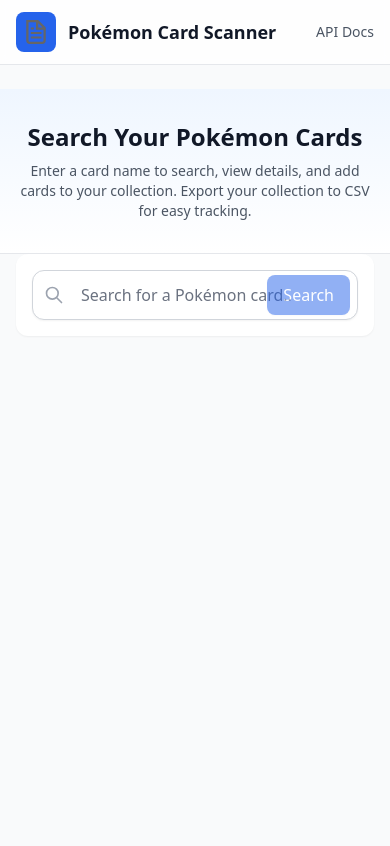
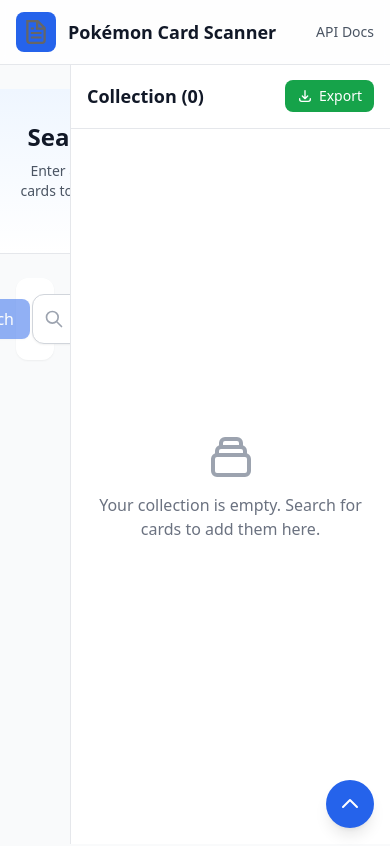
Before and after one commit to ajnieves/pokemon-card-scanner, a Next.js app: page / in a window 390 px wide. Shown: the top 846 px of the page. Built offline with nearby package versions, Linux system fonts and the light colour scheme.

Commit message:
feat: Add collection sidebar and improve layout
- Move collection to a collapsible sidebar
- Add toggle button for sidebar
- Improve mobile responsiveness
- Fix TypeScript errors
- Update layout spacing

```diff
--- a/app/components/CardScanner.tsx
+++ b/app/components/CardScanner.tsx
@@ -2,6 +2,7 @@
 
 import { useState } from 'react'
 import { LoadingSpinner } from './LoadingSpinner'
+import Collection from './Collection'
 import {
   PokemonCard,
   getCardRarityColor,
@@ -20,6 +21,7 @@ export default function CardScanner() {
   const [searchInput, setSearchInput] = useState('')
   const [selectedCard, setSelectedCard] = useState<PokemonCard | null>(null)
   const [collectedCards, setCollectedCards] = useState<CollectedCard[]>([])
+  const [showCollection, setShowCollection] = useState(true)
 
   const searchCard = async () => {
     const query = searchInput.trim()
@@ -134,7 +136,10 @@ export default function CardScanner() {
   }
 
   return (
-    <div className="w-full max-w-7xl mx-auto px-4 sm:px-6 lg:px-8 space-y-6">
+    <div className="flex h-[calc(100vh-4rem)]">
+      {/* Main Content */}
+      <div className={`flex-1 overflow-y-auto transition-all duration-300 ${showCollection ? 'mr-80' : ''}`}>
+        <div className="max-w-5xl mx-auto px-4 sm:px-6 lg:px-8 py-6 space-y-6">
           {/* Search Section */}
           <div className="bg-white dark:bg-gray-800 rounded-xl shadow-sm p-4 sm:p-6">
             <div className="max-w-3xl mx-auto">
@@ -239,93 +244,38 @@ export default function CardScanner() {
               </div>
             </div>
           )}
+        </div>
+      </div>
 
-      {/* Collection Section */}
-      {collectedCards.length > 0 && (
-        <div className="bg-white dark:bg-gray-800 rounded-xl shadow-lg p-4 sm:p-6 mt-8">
-          <div className="flex flex-col sm:flex-row justify-between items-start sm:items-center gap-4 mb-6">
-            <h2 className="text-2xl font-bold text-gray-900 dark:text-white">
-              Your Collection ({collectedCards.length})
-            </h2>
+      {/* Collection Sidebar */}
+      <div
+        className={`fixed top-16 right-0 w-80 h-[calc(100vh-4rem)] transform transition-transform duration-300 ease-in-out ${
+          showCollection ? 'translate-x-0' : 'translate-x-full'
+        }`}
+      >
+        <Collection
+          cards={collectedCards}
+          onRemove={removeFromCollection}
+          onUpdateQuantity={updateQuantity}
+          onExport={exportToCSV}
+          onCardClick={setSelectedCard}
+        />
+      </div>
+
+      {/* Toggle Collection Button */}
       <button
-              onClick={() => exportToCSV(collectedCards)}
-              className="w-full sm:w-auto inline-flex items-center justify-center px-4 py-2 bg-green-600 text-white rounded-lg shadow-sm hover:bg-green-700 transition-colors duration-200 active:scale-95"
+        onClick={() => setShowCollection(!showCollection)}
+        className="fixed bottom-4 right-4 z-50 p-3 bg-blue-600 text-white rounded-full shadow-lg hover:bg-blue-700 transition-colors"
       >
-              <svg className="w-5 h-5 mr-2" fill="none" stroke="currentColor" viewBox="0 0 24 24">
-                <path strokeLinecap="round" strokeLinejoin="round" strokeWidth={2} d="M4 16v1a3 3 0 003 3h10a3 3 0 003-3v-1m-4-4l-4 4m0 0l-4-4m4 4V4" />
-              </svg>
-              Export to CSV
-            </button>
-          </div>
-          <div className="grid grid-cols-1 sm:grid-cols-2 lg:grid-cols-3 gap-4 sm:gap-6">
-            {collectedCards.map((card) => (
-              <div
-                key={card.id}
-                onClick={() => setSelectedCard(card)}
-                className="group bg-gray-50 dark:bg-gray-900 rounded-xl p-4 transition-all duration-200 hover:shadow-lg cursor-pointer"
+        <svg
+          className={`w-6 h-6 transition-transform duration-300 ${showCollection ? 'rotate-180' : ''}`}
+          fill="none"
+          stroke="currentColor"
+          viewBox="0 0 24 24"
         >
-                <div className="flex items-center justify-between mb-3">
-                  <h3 className="font-bold text-gray-900 dark:text-white truncate">{card.name}</h3>
-                  <button
-                    onClick={(e) => removeFromCollection(card.id, e)}
-                    className="ml-2 shrink-0 text-red-500 hover:text-red-600 transition-colors opacity-0 group-hover:opacity-100 focus:opacity-100 active:scale-95"
-                  >
-                    <svg className="w-5 h-5" fill="none" stroke="currentColor" viewBox="0 0 24 24">
-                      <path strokeLinecap="round" strokeLinejoin="round" strokeWidth={2} d="M19 7l-.867 12.142A2 2 0 0116.138 21H7.862a2 2 0 01-1.995-1.858L5 7m5 4v6m4-6v6m1-10V4a1 1 0 00-1-1h-4a1 1 0 00-1 1v3M4 7h16" />
+          <path strokeLinecap="round" strokeLinejoin="round" strokeWidth={2} d="M19 9l-7 7-7-7" />
         </svg>
       </button>
-                </div>
-                <div className="flex items-start space-x-4">
-                  {card.images?.small && (
-                    <div className="relative w-24 h-32 shrink-0 group-hover:scale-105 transition-transform duration-200">
-                      <img
-                        src={card.images.small}
-                        alt={card.name}
-                        className="w-full h-full object-cover rounded-lg shadow-sm"
-                        loading="lazy"
-                      />
-                    </div>
-                  )}
-                  <div className="flex-1 min-w-0">
-                    <p className="text-sm text-gray-600 dark:text-gray-400 truncate">
-                      #{formatCardNumber(card.number)}
-                    </p>
-                    <p className="text-sm text-gray-600 dark:text-gray-400 truncate">{card.set.name}</p>
-                    <p className={`text-sm ${getCardRarityColor(card.rarity)} truncate`}>
-                      {card.rarity || 'Unknown'}
-                    </p>
-                    <div className="flex items-center mt-3">
-                      <label className="text-sm text-gray-600 dark:text-gray-400 mr-2">Qty:</label>
-                      <div className="flex items-center">
-                        <button
-                          onClick={(e) => updateQuantity(card.id, card.quantity - 1, e)}
-                          className="px-2 py-1 bg-gray-200 dark:bg-gray-700 hover:bg-gray-300 dark:hover:bg-gray-600 rounded-l transition-colors active:scale-95"
-                        >
-                          -
-                        </button>
-                        <input
-                          type="number"
-                          min="1"
-                          value={card.quantity}
-                          onChange={(e) => updateQuantity(card.id, parseInt(e.target.value) || 1)}
-                          onClick={(e) => e.stopPropagation()}
-                          className="w-16 px-2 py-1 text-center border-t border-b border-gray-300 dark:border-gray-600 bg-white dark:bg-gray-800"
-                        />
-                        <button
-                          onClick={(e) => updateQuantity(card.id, card.quantity + 1, e)}
-                          className="px-2 py-1 bg-gray-200 dark:bg-gray-700 hover:bg-gray-300 dark:hover:bg-gray-600 rounded-r transition-colors active:scale-95"
-                        >
-                          +
-                        </button>
-                      </div>
-                    </div>
-                  </div>
-                </div>
-              </div>
-            ))}
-          </div>
-        </div>
-      )}
 
       {/* Card Detail Modal */}
       {selectedCard && (
--- /dev/null
+++ b/app/components/Collection.tsx
@@ -0,0 +1,132 @@
+import { PokemonCard, formatCardNumber, getCardRarityColor } from '../utils/pokemon-tcg'
+
+interface CollectedCard extends PokemonCard {
+  quantity: number
+}
+
+interface CollectionProps {
+  cards: CollectedCard[]
+  onRemove: (cardId: string, e?: React.MouseEvent<Element, MouseEvent>) => void
+  onUpdateQuantity: (cardId: string, quantity: number, e?: React.MouseEvent<Element, MouseEvent>) => void
+  onExport: (cards: CollectedCard[]) => void
+  onCardClick: (card: PokemonCard) => void
+}
+
+export default function Collection({
+  cards,
+  onRemove,
+  onUpdateQuantity,
+  onExport,
+  onCardClick
+}: CollectionProps) {
+  return (
+    <div className="h-full flex flex-col bg-white dark:bg-gray-800 border-l border-gray-200 dark:border-gray-700">
+      {/* Collection Header */}
+      <div className="p-4 border-b border-gray-200 dark:border-gray-700">
+        <div className="flex items-center justify-between">
+          <h2 className="text-lg font-semibold text-gray-900 dark:text-white">
+            Collection ({cards.length})
+          </h2>
+          <button
+            onClick={() => onExport(cards)}
+            className="inline-flex items-center px-3 py-1.5 bg-green-600 text-white text-sm rounded-lg hover:bg-green-700 transition-colors active:scale-95"
+          >
+            <svg className="w-4 h-4 mr-1.5" fill="none" stroke="currentColor" viewBox="0 0 24 24">
+              <path strokeLinecap="round" strokeLinejoin="round" strokeWidth={2} d="M4 16v1a3 3 0 003 3h10a3 3 0 003-3v-1m-4-4l-4 4m0 0l-4-4m4 4V4" />
+            </svg>
+            Export
+          </button>
+        </div>
+      </div>
+
+      {/* Collection List */}
+      <div className="flex-1 overflow-y-auto">
+        {cards.length === 0 ? (
+          <div className="flex flex-col items-center justify-center h-full text-center p-4">
+            <svg className="w-12 h-12 text-gray-400 mb-3" fill="none" stroke="currentColor" viewBox="0 0 24 24">
+              <path strokeLinecap="round" strokeLinejoin="round" strokeWidth={2} d="M19 11H5m14 0a2 2 0 012 2v6a2 2 0 01-2 2H5a2 2 0 01-2-2v-6a2 2 0 012-2m14 0V9a2 2 0 00-2-2M5 11V9a2 2 0 012-2m0 0V5a2 2 0 012-2h6a2 2 0 012 2v2M7 7h10" />
+            </svg>
+            <p className="text-gray-500 dark:text-gray-400">
+              Your collection is empty. Search for cards to add them here.
+            </p>
+          </div>
+        ) : (
+          <div className="divide-y divide-gray-200 dark:divide-gray-700">
+            {cards.map((card) => (
+              <div
+                key={card.id}
+                onClick={() => onCardClick(card)}
+                className="p-4 hover:bg-gray-50 dark:hover:bg-gray-700 transition-colors cursor-pointer"
+              >
+                <div className="flex items-start space-x-3">
+                  {/* Card Image */}
+                  <div className="relative w-16 h-22 shrink-0">
+                    <img
+                      src={card.images.small}
+                      alt={card.name}
+                      className="w-full h-full object-cover rounded-lg shadow-sm"
+                      loading="lazy"
+                    />
+                  </div>
+
+                  {/* Card Info */}
+                  <div className="flex-1 min-w-0">
+                    <div className="flex items-center justify-between">
+                      <h3 className="font-medium text-gray-900 dark:text-white truncate">
+                        {card.name}
+                      </h3>
+                      <button
+                        onClick={(e) => onRemove(card.id, e)}
+                        className="ml-2 text-red-500 hover:text-red-600 transition-colors opacity-0 group-hover:opacity-100 focus:opacity-100"
+                      >
+                        <svg className="w-4 h-4" fill="none" stroke="currentColor" viewBox="0 0 24 24">
+                          <path strokeLinecap="round" strokeLinejoin="round" strokeWidth={2} d="M6 18L18 6M6 6l12 12" />
+                        </svg>
+                      </button>
+                    </div>
+                    <p className="text-sm text-gray-600 dark:text-gray-400">
+                      #{formatCardNumber(card.number)}
+                    </p>
+                    <p className="text-sm text-gray-600 dark:text-gray-400">
+                      {card.set.name}
+                    </p>
+                    <p className={`text-sm ${getCardRarityColor(card.rarity)}`}>
+                      {card.rarity || 'Unknown'}
+                    </p>
+
+                    {/* Quantity Controls */}
+                    <div className="flex items-center mt-2">
+                      <label className="text-sm text-gray-600 dark:text-gray-400 mr-2">Qty:</label>
+                      <div className="flex items-center">
+                        <button
+                          onClick={(e) => onUpdateQuantity(card.id, card.quantity - 1, e)}
+                          className="px-2 py-1 bg-gray-200 dark:bg-gray-700 hover:bg-gray-300 dark:hover:bg-gray-600 rounded-l transition-colors"
+                        >
+                          -
+                        </button>
+                        <input
+                          type="number"
+                          min="1"
+                          value={card.quantity}
+                          onChange={(e) => onUpdateQuantity(card.id, parseInt(e.target.value) || 1)}
+                          onClick={(e) => e.stopPropagation()}
+                          className="w-12 px-2 py-1 text-center border-t border-b border-gray-300 dark:border-gray-600 bg-white dark:bg-gray-800"
+                        />
+                        <button
+                          onClick={(e) => onUpdateQuantity(card.id, card.quantity + 1, e)}
+                          className="px-2 py-1 bg-gray-200 dark:bg-gray-700 hover:bg-gray-300 dark:hover:bg-gray-600 rounded-r transition-colors"
+                        >
+                          +
+                        </button>
+                      </div>
+                    </div>
+                  </div>
+                </div>
+              </div>
+            ))}
+          </div>
+        )}
+      </div>
+    </div>
+  )
+}
```
Lines whose indentation alone changed are shown as unchanged.
